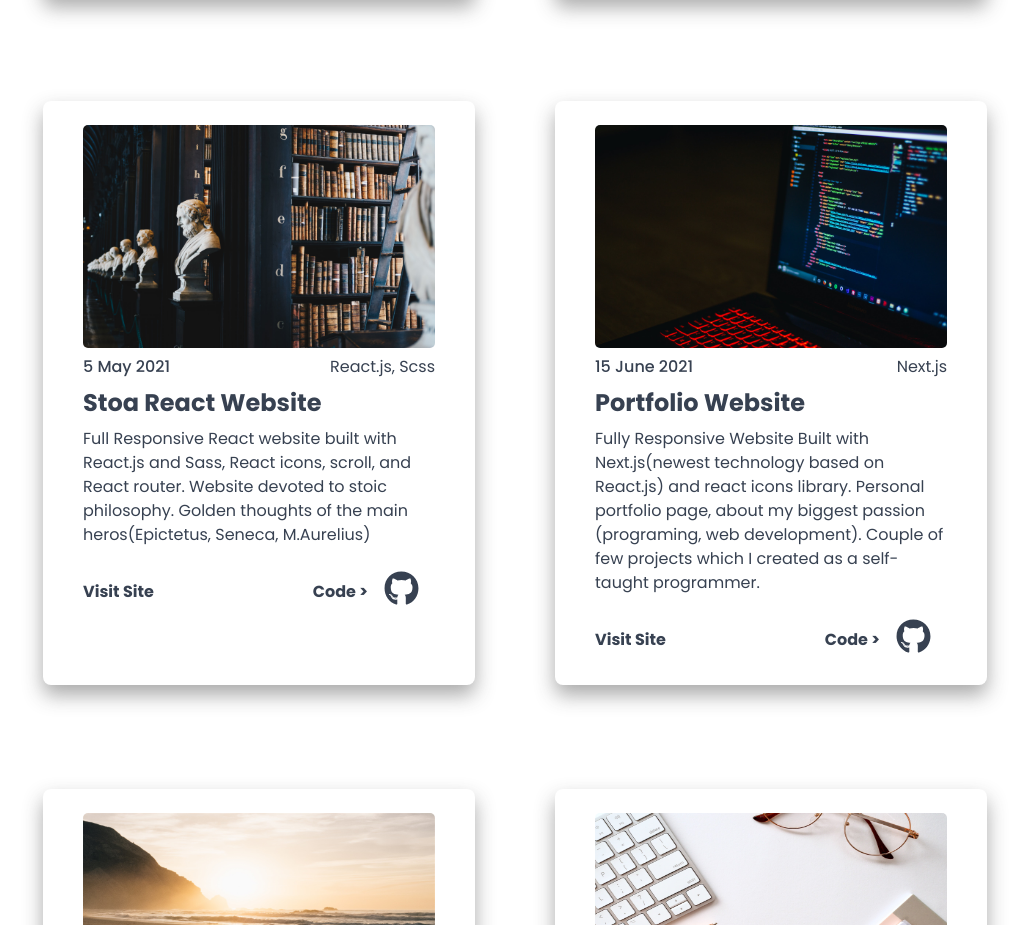
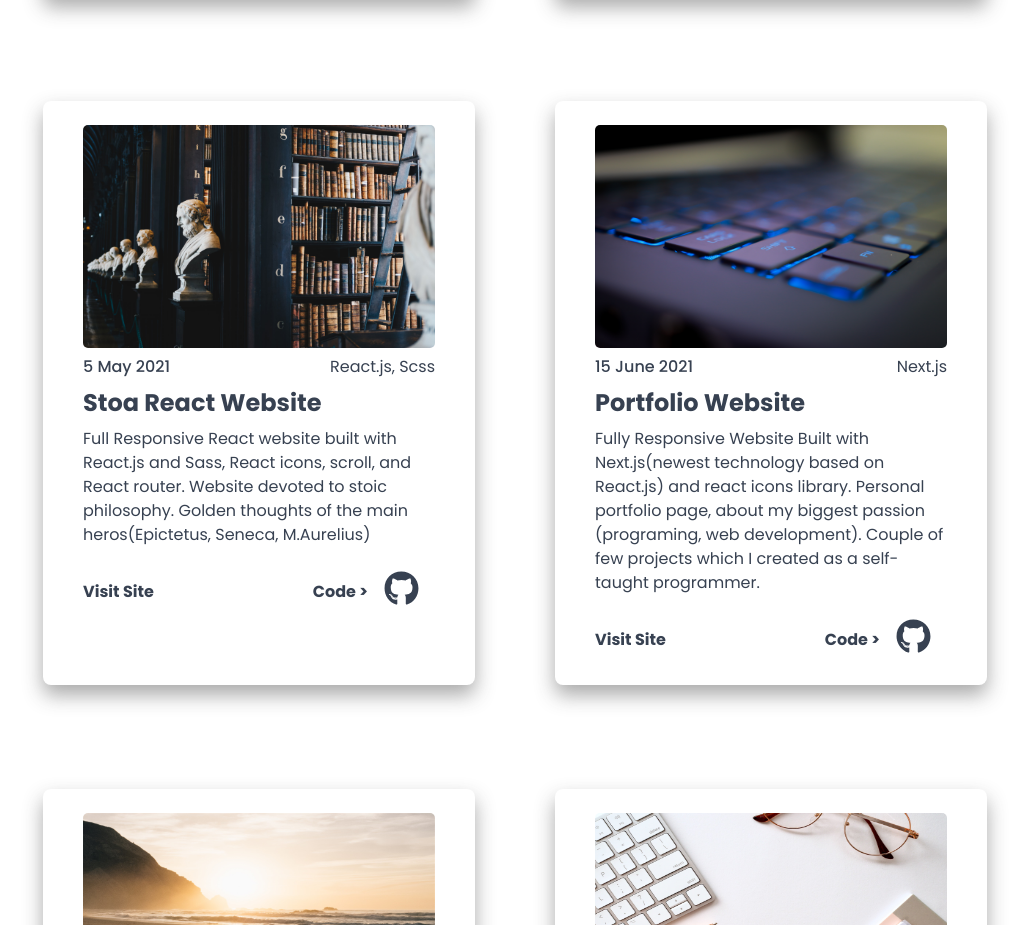
Before and after one commit to MarioG8/Next.js-Portfolio-Website, a Next.js app: page /projects in a window 1280 px wide. Shown: the part 1140-2065 px from the top of the page, without its empty margins (125-1154 px from the left). Built offline with nearby package versions, Linux system fonts and the light colour scheme.

Commit message:
added miniature

```diff
--- a/pages/projects/index.js
+++ b/pages/projects/index.js
@@ -45,7 +45,7 @@ function ProjectsPage() {
           git="https://github.com/MarioG8/React-Stoa-Website-"
         />
         <Card
-          img="/images/code_011.jpg"
+          img="/images/404_006.jpg"
           date="15 June 2021"
           lang="Next.js"
           title="Portfolio Website"
```
Also changed, not shown: 1 other file (tests, documents, lock files or other folders).
